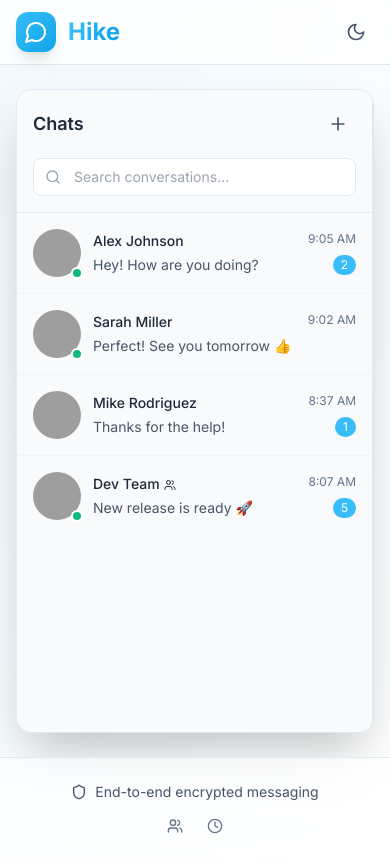
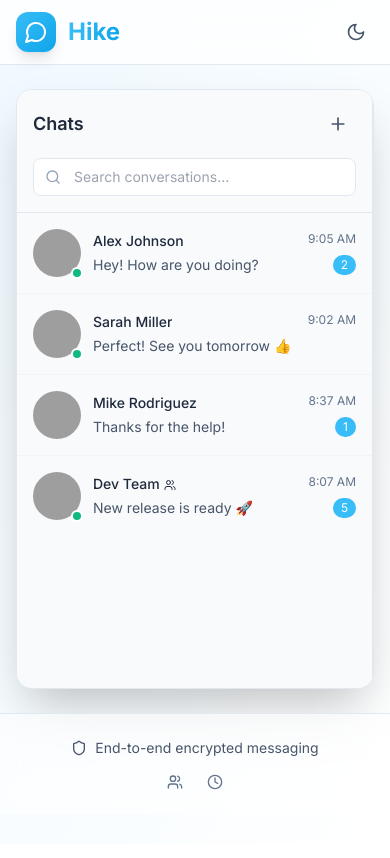
Before and after one commit to apper-canvas/chatterbox-messaging-link, a React (Vite) app: page / in a window 390 px wide. Built offline with nearby package versions, Linux system fonts and the light colour scheme; grey boxes are pictures that could not be loaded.

Commit message:
Make entire UI scrollable by replacing fixed height constraints with responsive min/max height classes

```diff
--- a/src/App.jsx
+++ b/src/App.jsx
@@ -6,7 +6,7 @@ import NotFound from './pages/NotFound'
 
 function App() {
   return (
-<div className="min-h-screen bg-gradient-to-br from-sky-50 to-white dark:from-surface-900 dark:to-surface-800">
+<div className="min-h-screen bg-gradient-to-br from-sky-50 to-white dark:from-surface-900 dark:to-surface-800 overflow-auto">
       <Routes>
         <Route path="/" element={<Home />} />
         <Route path="*" element={<NotFound />} />
--- a/src/components/MainFeature.jsx
+++ b/src/components/MainFeature.jsx
@@ -61,7 +61,7 @@ const MainFeature = () => {
   const chatMessages = selectedChat ? messages[selectedChat] || [] : []
 
   return (
-    <div className="h-[calc(100vh-200px)] flex bg-white dark:bg-surface-900 rounded-2xl shadow-2xl overflow-hidden border border-surface-200 dark:border-surface-700">
+<div className="min-h-[600px] max-h-screen flex bg-white dark:bg-surface-900 rounded-2xl shadow-2xl overflow-hidden border border-surface-200 dark:border-surface-700">
       {/* Sidebar */}
       <ConversationList
         conversations={conversations}
```
